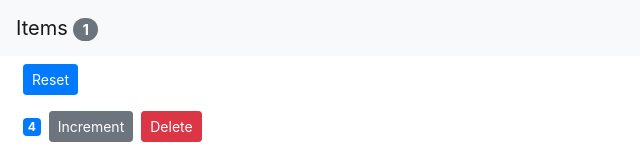
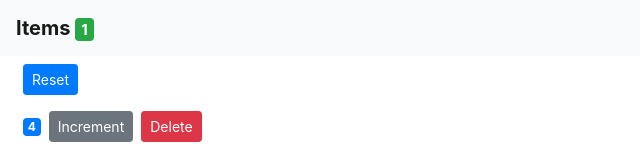
Before and after one commit to SarthakDandotiya/react-ing, a React (Create React App) app: page / in a window 1280 px wide. Shown: the top 156 px of the page, without its empty margins (0-640 px from the left). Built offline with nearby package versions, Linux system fonts and the light colour scheme.

Commit message:
Stateless Functional Component

```diff
--- a/src/components/navbar.jsx
+++ b/src/components/navbar.jsx
@@ -1,18 +1,17 @@
 import React, { Component } from 'react';
 
-class Navbar extends Component {
-	render() {
+// Stateless Functional Component
+const Navbar = props => {
 	return (
 		<nav className='navbar navbar-light bg-light'>
-				<a className='navbar-brand' href='/'>
+			<a className='navbar-brand font-weight-bold' href='/'>
 				Items{' '}
-					<span className='badge badge-pill badge-secondary'>
-						{this.props.totalCounter}
+				<span className='badge badge-success'>
+					{props.totalCounter}
 				</span>
 			</a>
 		</nav>
 	);
-	}
-}
+};
 
 export default Navbar;
```
Lines whose indentation alone changed are shown as unchanged.
